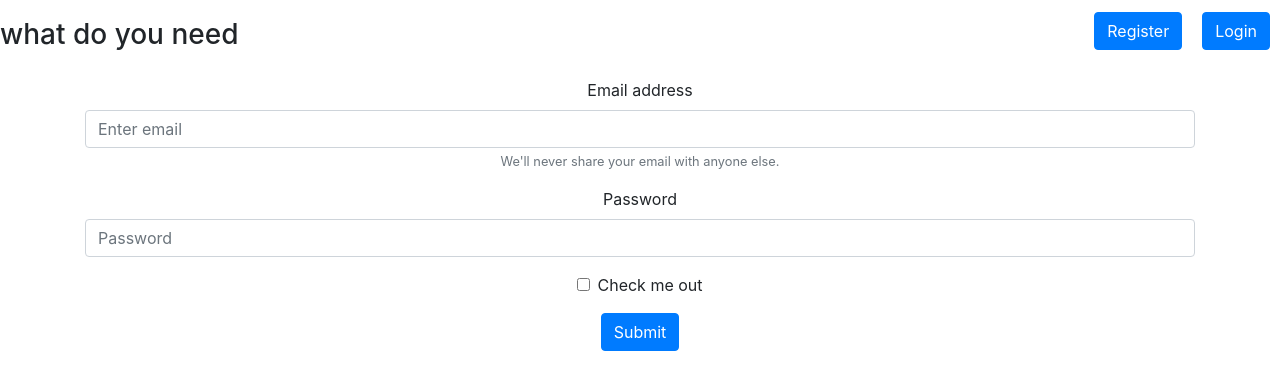
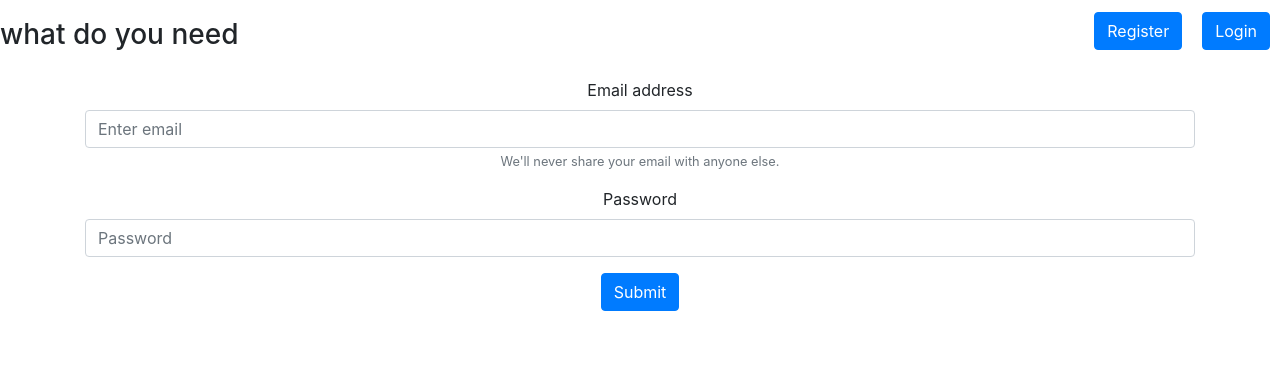
Before and after one commit to isiagi/minute5_UG, a React (Create React App) app: page /login in a window 1280 px wide. Shown: the top 390 px of the page. Built offline with nearby package versions, Linux system fonts and the light colour scheme.

Commit message:
ft(home page):add logic

```diff
--- a/src/components/Home/Home.js
+++ b/src/components/Home/Home.js
@@ -1,9 +1,10 @@
 import React, { Component } from "react";
-import {BrowserRouter as Router, Link, Route, Switch} from "react-router-dom"
+import {BrowserRouter as Router,Link,Switch,Route} from "react-router-dom"
 import Button from "react-bootstrap/Button";
-import Login from "./firstSection/Login";
+import LoginContainer from "./firstSection/LoginContainer";
 import Register from "./firstSection/Register";
 import "./Home.css";
+
 
 export class Home extends Component {
   render() {
@@ -18,10 +19,11 @@ export class Home extends Component {
             <Link to="/login"><Button>Login</Button></Link>
           </ul>
         </nav>
-        <Route path="/login" component={Login} />
+        <Route path="/login" component={LoginContainer} />
         <Route path="/register" component={Register}/>
       </div>
       </Router>
+
     );
   }
 }
--- a/src/components/Home/firstSection/Login.js
+++ b/src/components/Home/firstSection/Login.js
@@ -3,14 +3,15 @@ import { Form, Button, Container } from "react-bootstrap";
 
 class Login extends React.Component {
   render() {
+    console.log(this.handleChange);
     return (
       <div>
       <Container>
 
-        <Form>
+        <Form onSubmit={this.props.handleSubmit}>
           <Form.Group controlId="formBasicEmail">
             <Form.Label>Email address</Form.Label>
-            <Form.Control type="email" placeholder="Enter email" />
+            <Form.Control type="email" placeholder="Enter email" value={this.props.handleState.email} onChange={this.props.handleEmail} />
             <Form.Text className="text-muted">
               We'll never share your email with anyone else.
             </Form.Text>
@@ -18,11 +19,9 @@ class Login extends React.Component {
 
           <Form.Group controlId="formBasicPassword">
             <Form.Label>Password</Form.Label>
-            <Form.Control type="password" placeholder="Password" />
+            <Form.Control type="password" placeholder="Password"value={this.props.handleState.password} onChange={this.props.handlePassword} />
           </Form.Group>
-          <Form.Group controlId="formBasicCheckbox">
-            <Form.Check type="checkbox" label="Check me out" />
-          </Form.Group>
+
           <Button variant="primary" type="submit">
             Submit
           </Button>
--- /dev/null
+++ b/src/components/Home/firstSection/LoginContainer.js
@@ -0,0 +1,38 @@
+import React, { Component } from "react";
+import Login from "./Login";
+
+class LoginContainer extends Component {
+  constructor(props) {
+    super(props);
+
+    this.state = {
+      email: "",
+      password: "",
+    };
+  }
+  handleEmail = (event) => {
+    this.setState({ email: event.target.value });
+  };
+  handlePassword = (event) => {
+      this.setState({password: event.target.value});
+  }
+  handleSubmit = (event) => {
+    event.preventDefault();
+    alert("submitted");
+    this.setState({email:"",password:""})
+  };
+
+  render() {
+    return (
+      <div>
+        <Login
+          handleEmail={this.handleEmail}
+          handlePassword={this.handlePassword}
+          handleSubmit={this.handleSubmit}
+          handleState={this.state}
+        />
+      </div>
+    );
+  }
+}
+export default LoginContainer;
--- a/src/components/Home/firstSection/Register.js
+++ b/src/components/Home/firstSection/Register.js
@@ -9,7 +9,7 @@ class Register extends React.Component {
 
         <Form>
         <Form.Group controlId="formBasicFullName">
-            <Form.Label>Full Name</Form.Label>
+            <Form.Label>Username</Form.Label>
             <Form.Control type="text" placeholder="Enter Full Name" />
           </Form.Group>
 
```
Also changed, not shown: src/components/Home/Categories/Category.js (added).
